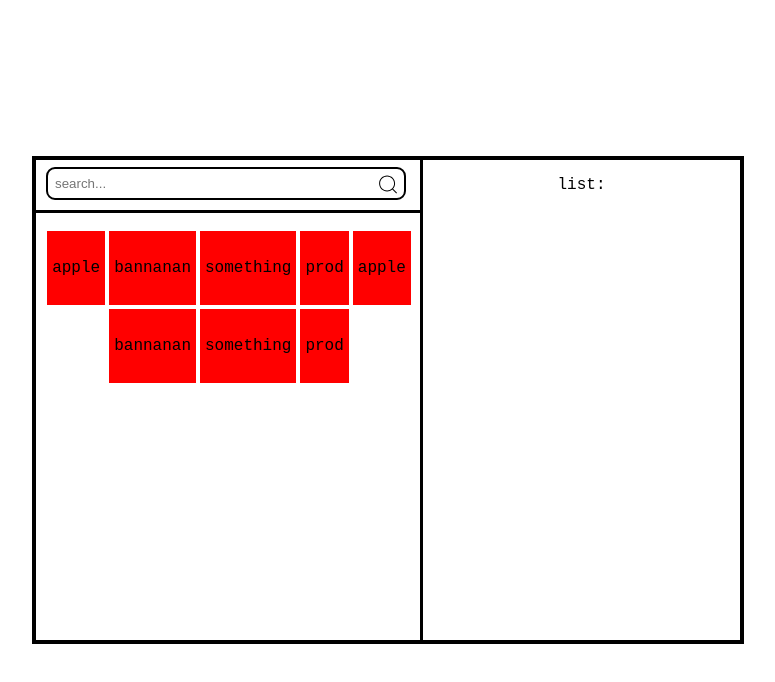
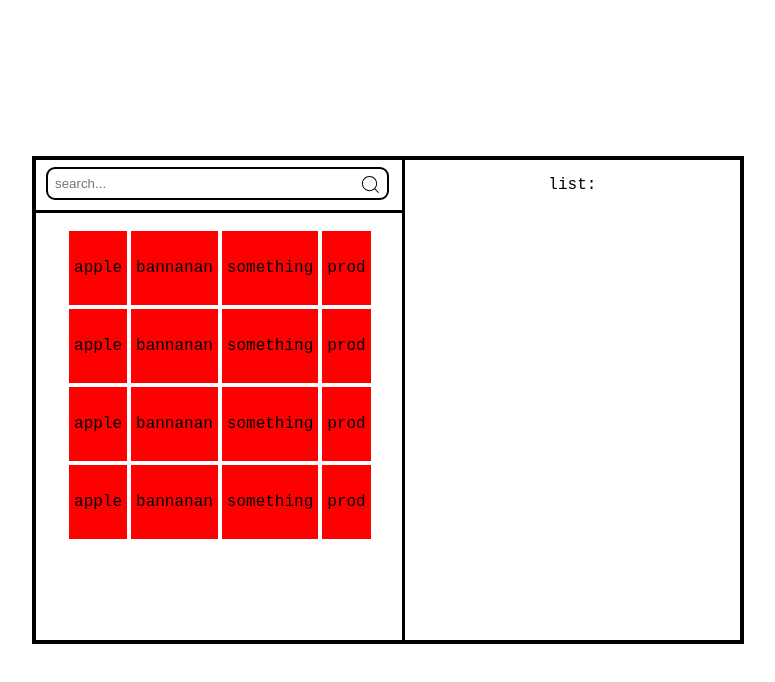
Before and after one commit to Listwas/receipt-calc, a React (Vite) app: page / in a window 1280 px wide. Shown: the top 682 px of the page, without its empty margins (252-1027 px from the left). Built offline with nearby package versions, Linux system fonts and the light colour scheme.

Commit message:
added scroll

```diff
--- a/src/ListPage/ListPage.jsx
+++ b/src/ListPage/ListPage.jsx
@@ -7,7 +7,7 @@ import SelectedItems from '../components/selectedItems/selectedItems';
 const ListPage = () => {
     const [searchQuery, setSearchQuery] = useState('');
 
-    const [items, setItems] = useState(['apple', 'bannanan', 'something', 'prod', 'apple', 'bannanan', 'something', 'prod'])
+    const [items, setItems] = useState(['apple', 'bannanan', 'something', 'prod', 'apple', 'bannanan', 'something', 'prod','apple', 'bannanan', 'something', 'prod', 'apple', 'bannanan', 'something', 'prod'])
 
     const filteredItems = items.filter(item =>
       item.toLowerCase().includes(searchQuery.toLowerCase())
--- a/src/ListPage/ListPage.module.css
+++ b/src/ListPage/ListPage.module.css
@@ -4,6 +4,7 @@
     display: flex;
     align-items: center;
     justify-content: center;
+
 }
 
 .listContener {
@@ -14,14 +15,17 @@
     border: 4px solid #000;
 }
 
+.left, .right {
+    width: 30vw;
+}
+
 .left {
     display: inherit;
     flex-flow: column nowrap;
     border-right: 3px solid #000;
-}
+    overflow-x: hidden;
+    overflow-y: scroll;
 
-.left, .right {
-    width: 30vw;
 }
 
 .searchBar {
@@ -48,7 +52,9 @@
     display: inherit;
     align-items: center;
     flex-flow: column nowrap;
-    width: 100%;
+    overflow: hidden;
+    overflow-y: scroll;
+    width: 50%;
 }
 
 .right p {
--- a/src/components/selectedItems/selectedItems.module.css
+++ b/src/components/selectedItems/selectedItems.module.css
@@ -1,10 +1,12 @@
 .listing {
     margin-top: 15px;
     margin-left: 0;
+    background-color: red;
+    width: 100px;
 }
 
 .listing li {
-    min-width: 8vw;
+
     font-size: 1em;
     padding: 1;
     margin-left: 0;
```
